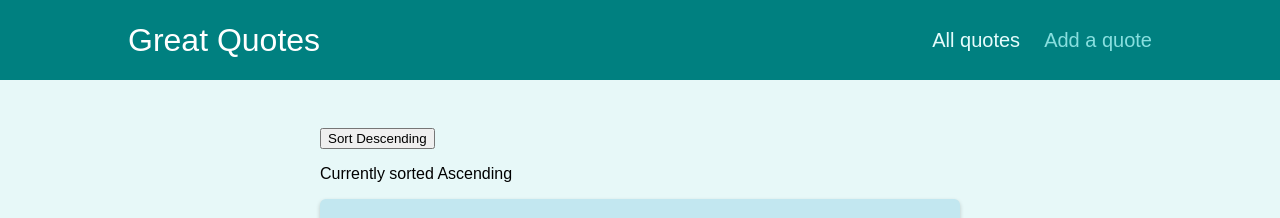
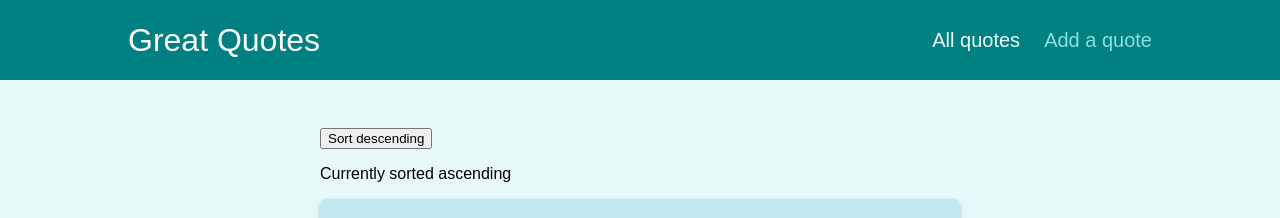
Before and after one commit to Jason2B3/rouer_practice, a React (Create React App) app: page /quotes in a window 1280 px wide. Shown: the top 218 px of the page. Built offline with nearby package versions, Linux system fonts and the light colour scheme.

Commit message:
commit 284 : My solution

```diff
--- a/src/components/quotes/QuoteList.js
+++ b/src/components/quotes/QuoteList.js
@@ -14,27 +14,32 @@ const QuoteList = (props) => {
   // ----------------[ GRAB REQUIRED DATA ]------------------------
   const history = useHistory(); // history object
   const location = useLocation(); // location object
-  const longQueryParamString = location.search; // queryParameter string
-  // ----------------[ PREPARATION OVER ]------------------------
-  //% STEP 2.2
-  // Sort the quotes with our helper function according to sortOrder's Boolean
-  // When true, sort ascending. When false, sort descending
-  const [sortOrder, setSortOrder] = useState(true);
+
+  //% Break down the current URL's query parameters
+  let queryParameters = new URLSearchParams(location.search);
+  const qpValue = queryParameters.get("sort"); // equals undefined, asc, or desc
+
+  //% Sort the quotes based on the query parameter of the searched URL
+  let stateVari;
+  if (qpValue === "desc") stateVari = false;
+  if (qpValue === "asc") stateVari = true;
+  if (!qpValue) stateVari = true; // if QP's undefined → sort ascending by default
+  const [sortOrder, setSortOrder] = useState(stateVari);
   const sortedQuotes = sortQuotes(props.quotes, sortOrder);
 
-  //% STEP 2.1: Switch query parameter between ?sort=asc or ?sort=desc
+  //% Switch query parameter between ?sort=asc or ?sort=desc when we hit the button
   const changeSortingHandler = () => {
     const flippedSortOrder = sortOrder ? "desc" : "asc";
     history.push(`/quotes?sort=${flippedSortOrder}`);
-    setSortOrder((state) => !state); // flip the sortOrder vakue for real now
+    setSortOrder((state) => !state); // flip the sortOrder value for real now
   };
   return (
     <Fragment>
       <div>
         <button onClick={changeSortingHandler}>
-          Sort {sortOrder ? "Descending" : "Ascending"}
+          Sort {sortOrder ? "descending" : "ascending"}
         </button>
-        <p>Currently sorted {sortOrder ? "Ascending" : "Descending"}</p>
+        <p>Currently sorted {sortOrder ? "ascending" : "descending"}</p>
       </div>
       <ul className={classes.list}>
         {sortedQuotes.map((quote) => (
@@ -51,3 +56,6 @@ const QuoteList = (props) => {
 };
 
 export default QuoteList;
+// http://localhost:3000/quotes       (ascending)
+// http://localhost:3000/quotes?sort=desc (descending)
+// http://localhost:3000/quotes?sort=asc  (ascending)
```
Also changed, not shown: 1 other file (tests, documents, lock files or other folders).
